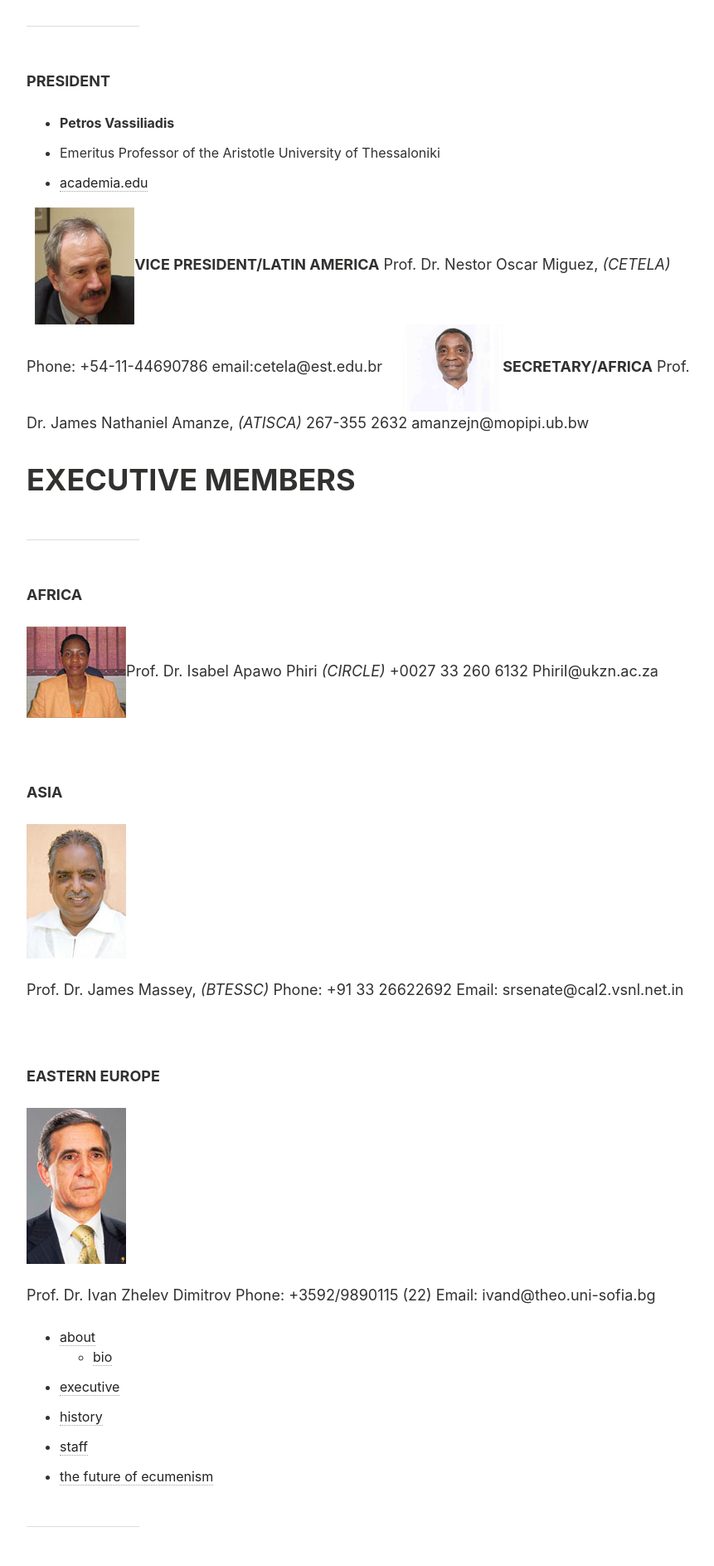
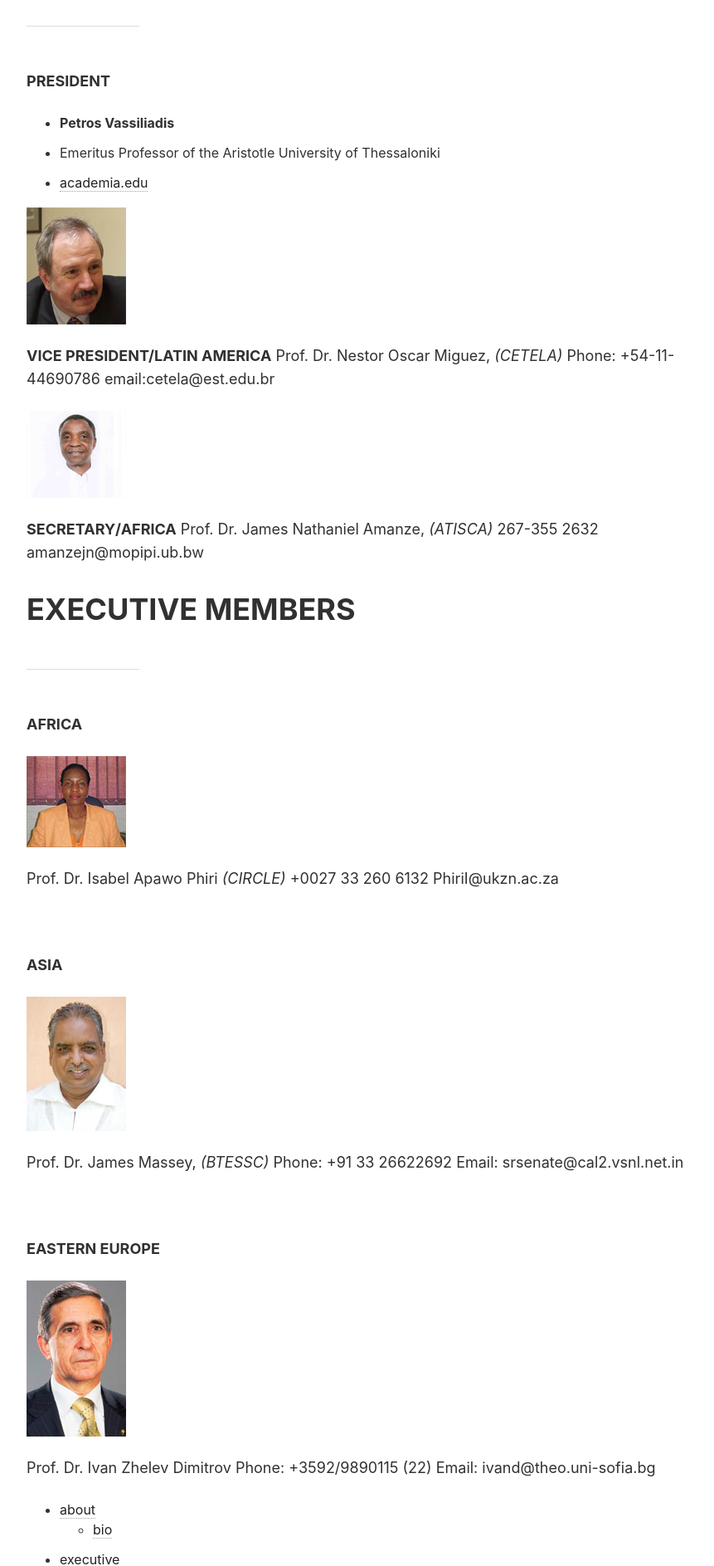
Before and after one commit to adamdjbrett/wocati-archived, a Jekyll site: the page built from about/executive.md, in a window 1280 px wide. Shown: the part 363-2250 px from the top of the page at 83% size, without its empty margins (64-925 px from the left). Built offline with Jekyll 4.4.1, drawn with Linux system fonts in a browser that asks for light colours.

```diff
--- a/about/executive.md
+++ b/about/executive.md
@@ -21,7 +21,13 @@
 - [academia.edu](http://auth.academia.edu/PetrosVassiliadis)
 
 
-  **[![](https://wocati.org/wp-content/uploads/2012/06/Nestor-Miguez-120x140.jpg "Nestor Miguez WOCATI, Vice President")](https://wocati.org/wp-content/uploads/2012/06/Nestor-Miguez-120x140.jpg)VICE PRESIDENT/LATIN AMERICA** Prof. Dr. Nestor Oscar Miguez, _(CETELA)_ Phone: +54-11-44690786 email:cetela@est.edu.br     **[![](https://wocati.org/wp-content/uploads/2012/06/James_Amanze.png "James Amanze, WOCATI Secretary/Treasurer")](https://wocati.org/wp-content/uploads/2012/06/James_Amanze.png)SECRETARY/AFRICA** Prof. Dr. James Nathaniel Amanze, _(ATISCA)_ 267-355 2632 amanzejn@mopipi.ub.bw
+[![](https://wocati.org/wp-content/uploads/2012/06/Nestor-Miguez-120x140.jpg "Nestor Miguez WOCATI, Vice President")](https://wocati.org/wp-content/uploads/2012/06/Nestor-Miguez-120x140.jpg)
+
+**VICE PRESIDENT/LATIN AMERICA** Prof. Dr. Nestor Oscar Miguez, _(CETELA)_ Phone: +54-11-44690786 email:cetela@est.edu.br
+
+[![](https://wocati.org/wp-content/uploads/2012/06/James_Amanze.png "James Amanze, WOCATI Secretary/Treasurer")](https://wocati.org/wp-content/uploads/2012/06/James_Amanze.png)
+
+**SECRETARY/AFRICA** Prof. Dr. James Nathaniel Amanze, _(ATISCA)_ 267-355 2632 amanzejn@mopipi.ub.bw
 
 # EXECUTIVE MEMBERS
 
@@ -29,7 +35,9 @@
 
 **AFRICA**
 
-[![](https://wocati.org/wp-content/uploads/2012/06/Isabel-Apawo-Phiri-120x110.jpg "Isabel Apawo Phiri, WOCATI Executive")](https://wocati.org/wp-content/uploads/2012/06/Isabel-Apawo-Phiri-120x110.jpg)Prof. Dr. Isabel Apawo Phiri _(CIRCLE)_ +0027 33 260 6132 PhiriI@ukzn.ac.za
+[![](https://wocati.org/wp-content/uploads/2012/06/Isabel-Apawo-Phiri-120x110.jpg "Isabel Apawo Phiri, WOCATI Executive")](https://wocati.org/wp-content/uploads/2012/06/Isabel-Apawo-Phiri-120x110.jpg)
+
+Prof. Dr. Isabel Apawo Phiri _(CIRCLE)_ +0027 33 260 6132 PhiriI@ukzn.ac.za
 
 
 
```
